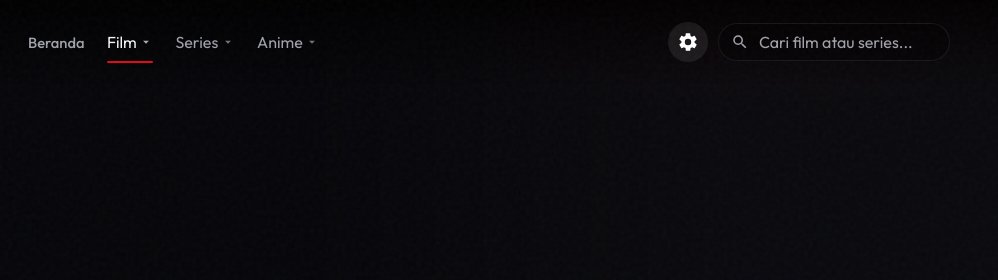
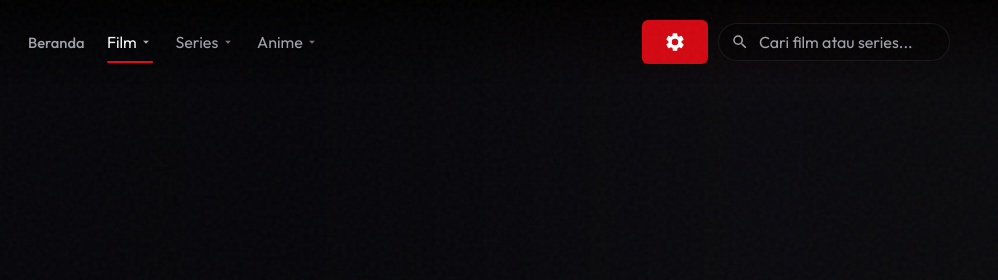
Before and after one commit to gitgitmiko/WEBUNIME, a website built with Vite: page index.html in a window 1280 px wide. Shown: the top 280 px of the page, 282-1280 px from the left. Built offline with nearby package versions, Linux system fonts and the light colour scheme; files whose address does not match are found by name.

Commit message:
Change gear button to navigate to /agen/ and add back button in auth modal

```diff
--- a/index.html
+++ b/index.html
@@ -75,9 +75,9 @@
         </div>
       </nav>
       <div class="nav-actions">
-        <button type="button" class="icon-gear" id="siteSettingsBtn" aria-label="Pengaturan">
+        <a class="btn btn-auth" href="/agen/" aria-label="Pengaturan">
           <svg viewBox="0 0 24 24" width="22" height="22" aria-hidden="true"><path fill="currentColor" d="M19.14 12.94c.04-.31.06-.63.06-.94s-.02-.63-.06-.94l2.03-1.58a.5.5 0 0 0 .12-.64l-1.92-3.32a.5.5 0 0 0-.6-.22l-2.39.96a7.2 7.2 0 0 0-1.63-.94l-.36-2.54a.5.5 0 0 0-.5-.42h-3.84a.5.5 0 0 0-.5.42l-.36 2.54c-.58.23-1.12.54-1.63.94l-2.39-.96a.5.5 0 0 0-.6.22L2.71 8.84a.5.5 0 0 0 .12.64l2.03 1.58c-.04.31-.06.63-.06.94s.02.63.06.94l-2.03 1.58a.5.5 0 0 0-.12.64l1.92 3.32c.13.22.39.31.6.22l2.39-.96c.5.4 1.05.71 1.63.94l.36 2.54c.05.24.26.42.5.42h3.84c.24 0 .45-.18.5-.42l.36-2.54c.58-.23 1.12-.54 1.63-.94l2.39.96c.22.09.47 0 .6-.22l1.92-3.32a.5.5 0 0 0-.12-.64l-2.03-1.58zM12 15.5A3.5 3.5 0 1 1 12 8.5a3.5 3.5 0 0 1 0 7z"/></svg>
-        </button>
+        </a>
         <label class="search" for="searchInput">
           <svg viewBox="0 0 24 24" width="18" height="18" aria-hidden="true"><path fill="currentColor" d="M15.5 14h-.79l-.28-.27A6.47 6.47 0 0 0 16 9.5 6.5 6.5 0 1 0 9.5 16c1.61 0 3.09-.59 4.23-1.57l.27.28v.79l5 4.99L20.49 19l-4.99-5zm-6 0C7.01 14 5 11.99 5 9.5S7.01 5 9.5 5 14 7.01 14 9.5 11.99 14 9.5 14z"/></svg>
           <input id="searchInput" type="search" placeholder="Cari film atau series..." autocomplete="off" />
@@ -428,6 +428,7 @@
       <div class="auth-modal-backdrop" data-auth-close></div>
       <div class="auth-modal-panel">
         <button type="button" class="modal-close hidden" id="authCloseBtn" data-auth-close aria-label="Tutup">×</button>
+        <a href="/" class="btn btn-ghost" id="authBackBtn">← Kembali</a>
         <img class="auth-brand-img" src="/brand/weeboonime.png?v=3" alt="WEBUNIME" width="280" height="55" decoding="async" />
         <p class="auth-lead" id="authLead">Masuk dengan kata sandi dasbor agen</p>
         <div class="auth-tabs" role="tablist">
```
